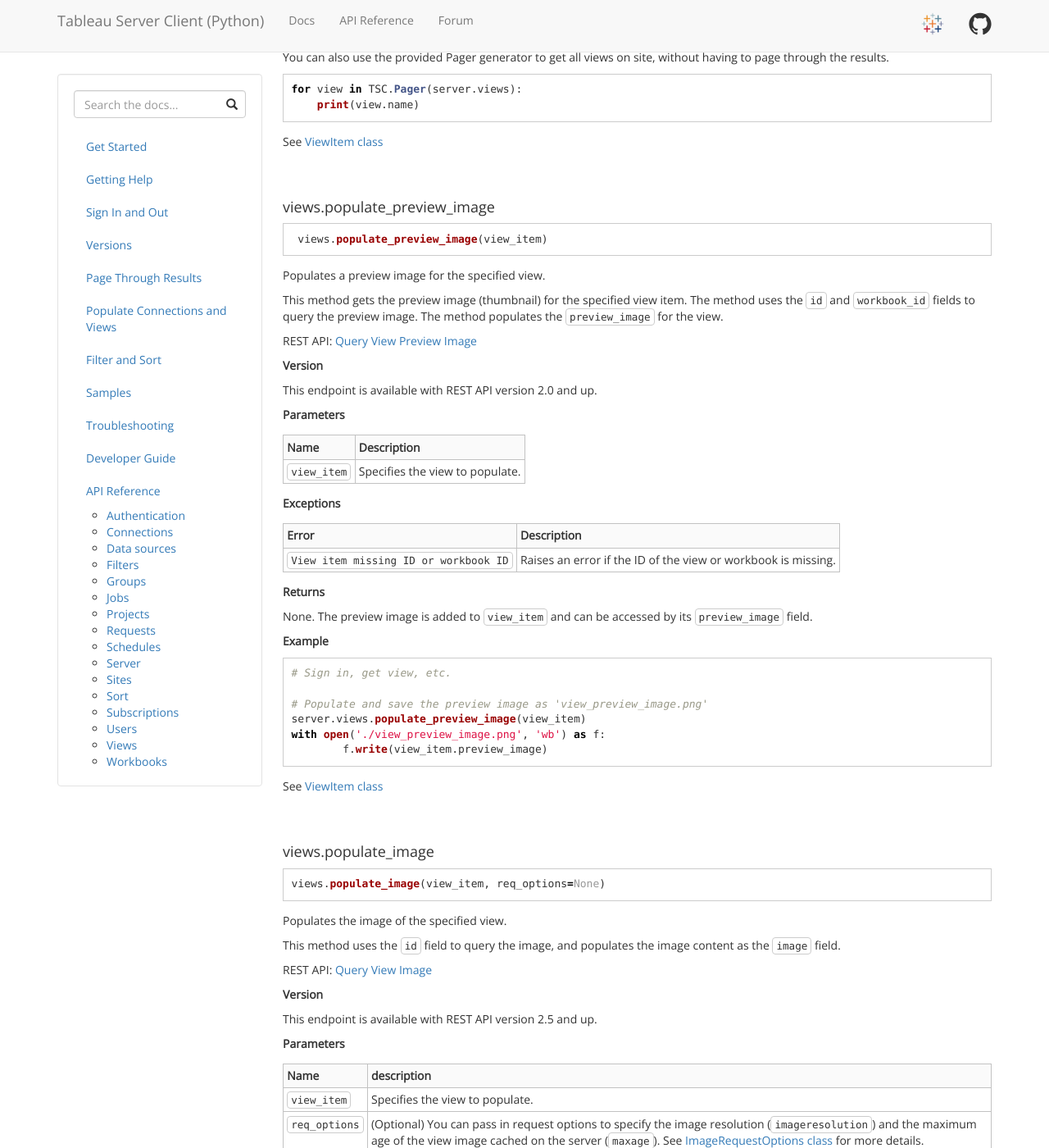
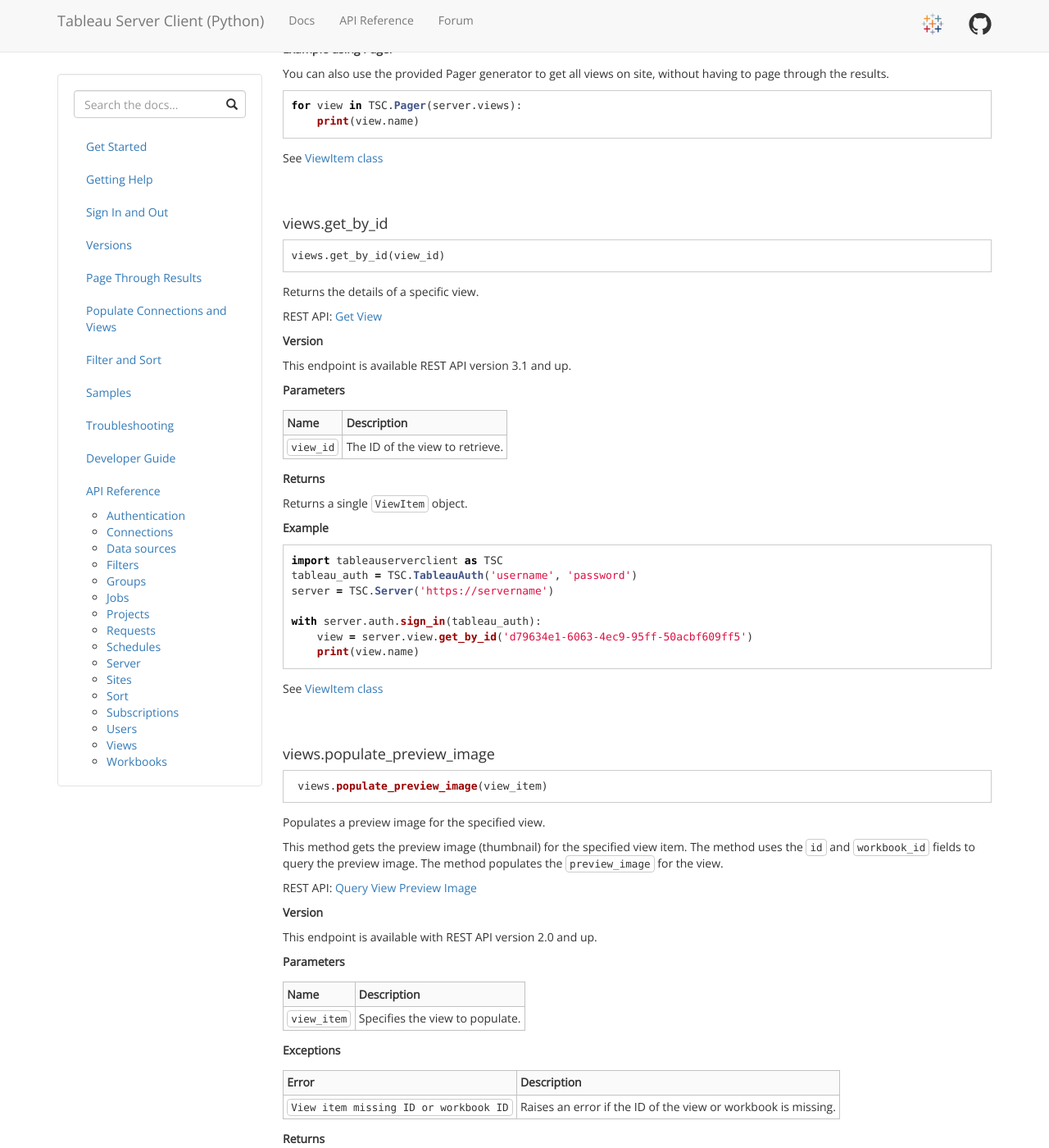
Before and after one commit to tableau/server-client-python, a Jekyll site: the page built from docs/api-ref.md, in a window 1280 px wide and 1400 px high, scrolled down 57790 px. Shown: the whole window at 82% size. Built offline with Jekyll 4.4.1, drawn with Linux system fonts in a browser that asks for light colours; some of the changed text lies outside the part shown.

Commit message:
Add explanation of method views.get_by_id()

````diff
--- a/docs/api-ref.md
+++ b/docs/api-ref.md
@@ -3248,6 +3248,50 @@
 <br>
 <br>
 
+#### views.get_by_id
+```
+views.get_by_id(view_id)
+```
+
+Returns the details of a specific view.
+
+
+REST API: [Get View](https://help.tableau.com/current/api/rest_api/en-us/REST/rest_api_ref.htm#get_view)
+
+**Version**
+
+This endpoint is available REST API version 3.1 and up.
+
+**Parameters**
+
+Name | Description
+:--- | :---
+`view_id`  |  The ID of the view to retrieve.
+
+
+
+**Returns**
+
+Returns a single `ViewItem` object.
+
+**Example**
+
+```py
+import tableauserverclient as TSC
+tableau_auth = TSC.TableauAuth('username', 'password')
+server = TSC.Server('https://servername')
+
+with server.auth.sign_in(tableau_auth):
+    view = server.view.get_by_id('d79634e1-6063-4ec9-95ff-50acbf609ff5')
+    print(view.name)
+```
+
+See [ViewItem class](#viewitem-class)
+
+
+<br>
+<br>
+
 #### views.populate_preview_image
 
 ```py
````
Also changed, not shown: other parts of docs/api-ref.md (+1 -1 lines).
